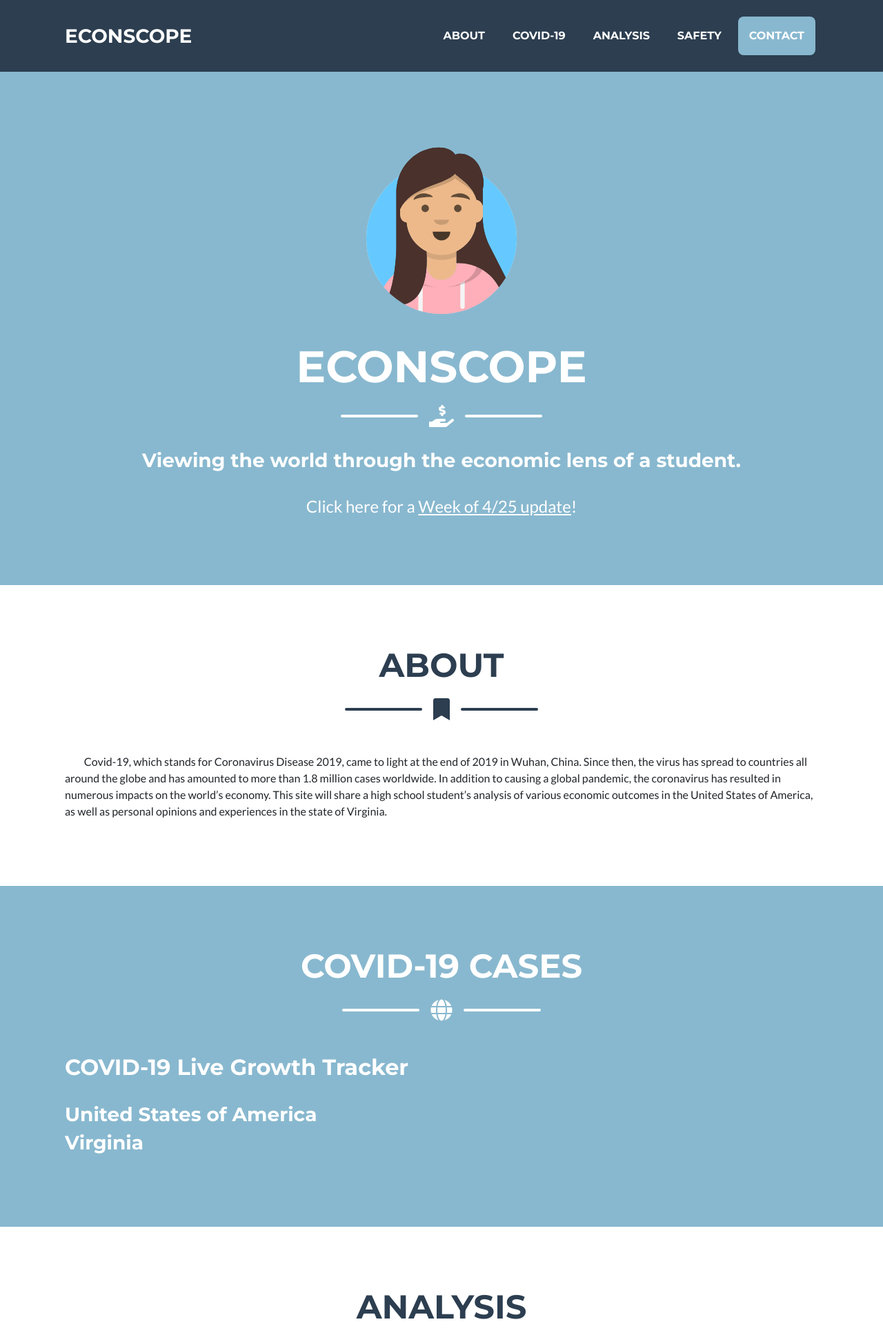
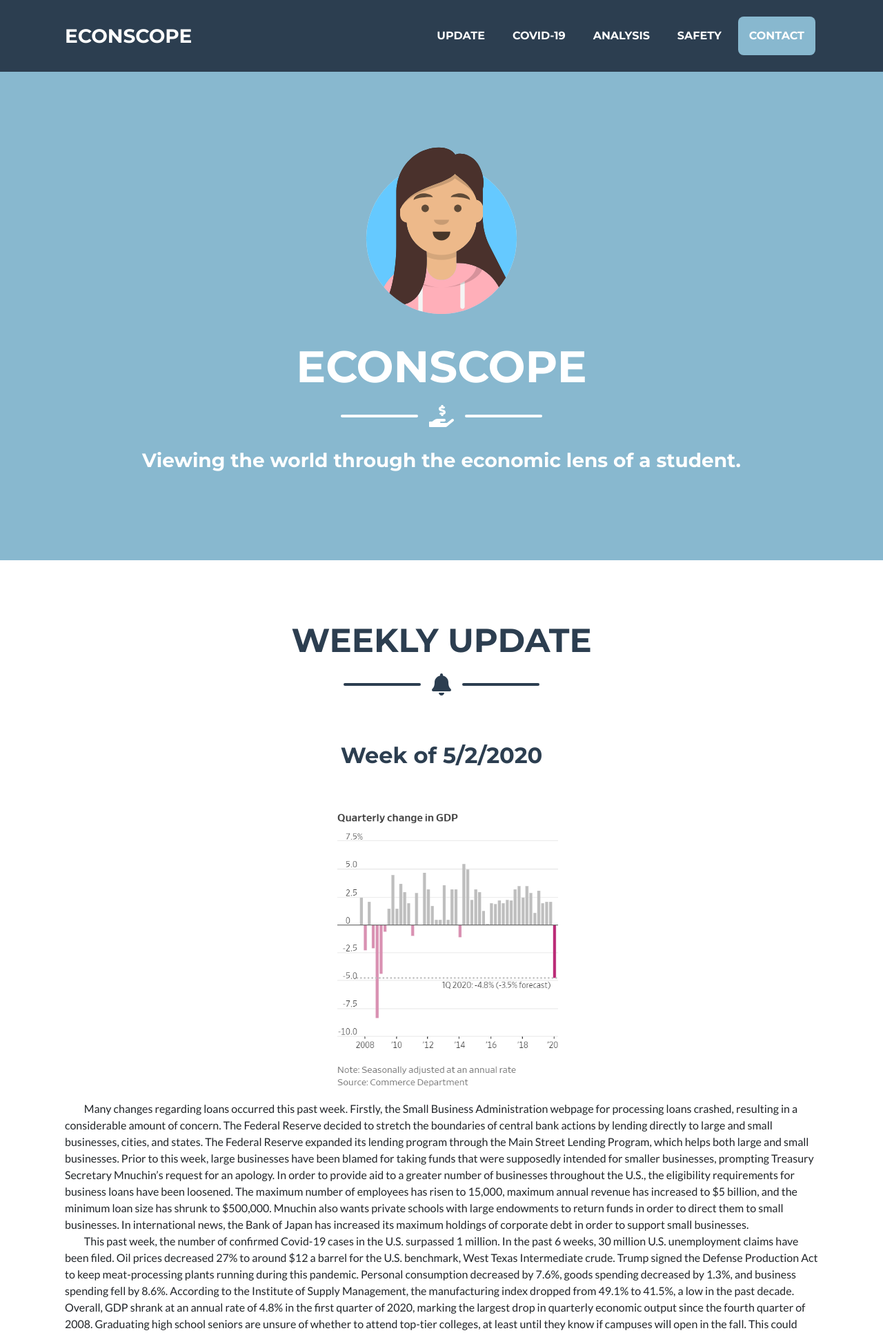
Before and after one commit to mzwu/econscope, a Flask app: page / in a window 1280 px wide. Shown: the top 1932 px of the page at 69% size. Run offline with Flask 2, Linux system fonts and the light colour scheme; some libraries are stand-ins or nearby versions.

Commit message:
update #1

```diff
--- a/econscope/templates/content/about.txt
+++ b/econscope/templates/content/about.txt
@@ -1 +1 @@
-&nbsp&nbsp&nbsp&nbsp&nbsp&nbsp&nbsp&nbsp	Covid-19, which stands for Coronavirus Disease 2019, came to light at the end of 2019 in Wuhan, China. Since then, the virus has spread to countries all around the globe and has amounted to more than 1.8 million cases worldwide. In addition to causing a global pandemic, the coronavirus has resulted in numerous impacts on the world’s economy. This site will share a high school student’s analysis of various economic outcomes in the United States of America, as well as personal opinions and experiences in the state of Virginia.
+&nbsp&nbsp&nbsp&nbsp&nbsp&nbsp&nbsp&nbsp	Covid-19, which stands for Coronavirus Disease 2019, came to light at the end of 2019 in Wuhan, China. Since then, the virus has spread to countries all around the globe and has amounted to more than 2.9 million cases worldwide. In addition to causing a global pandemic, the coronavirus has resulted in numerous impacts on the world’s economy. This site will share a high school student’s analysis of various economic outcomes in the United States of America, as well as personal opinions and experiences in the state of Virginia.
--- /dev/null
+++ b/econscope/templates/content/update05022020.txt
@@ -0,0 +1,15 @@
+<!-- Title Divider-->
+<div class="divider-custom">
+   <h2 class="text-center text-secondary mb-0">Week of 5/2/2020</h2>
+</div>
+<!-- Update Section Content-->
+   <div class="row">
+      <div class="col-lg-4 ml-auto"><p class="lead"> </p></div>
+   </div>
+   <a href="https://www.wsj.com/articles/first-quarter-gdp-us-growth-coronavirus-11588123665">
+      <img alt="Quarterly GDP" src="assets/img/updates/gdp0502.png"
+            width="350" height="420" align="middle" hspace="380" vspace="10">
+   </a>
+
+&nbsp&nbsp&nbsp&nbsp&nbsp&nbsp&nbsp&nbsp	Many changes regarding loans occurred this past week. Firstly, the Small Business Administration webpage for processing loans crashed, resulting in a considerable amount of concern. The Federal Reserve decided to stretch the boundaries of central bank actions by lending directly to large and small businesses, cities, and states. The Federal Reserve expanded its lending program through the Main Street Lending Program, which helps both large and small businesses. Prior to this week, large businesses have been blamed for taking funds that were supposedly intended for smaller businesses, prompting Treasury Secretary Mnuchin’s request for an apology. In order to provide aid to a greater number of businesses throughout the U.S., the eligibility requirements for business loans have been loosened. The maximum number of employees has risen to 15,000, maximum annual revenue has increased to $5 billion, and the minimum loan size has shrunk to $500,000. Mnuchin also wants private schools with large endowments to return funds in order to direct them to small businesses. In international news, the Bank of Japan has increased its maximum holdings of corporate debt in order to support small businesses.
+<br>&nbsp&nbsp&nbsp&nbsp&nbsp&nbsp&nbsp&nbsp	This past week, the number of confirmed Covid-19 cases in the U.S. surpassed 1 million. In the past 6 weeks, 30 million U.S. unemployment claims have been filed. Oil prices decreased 27% to around $12 a barrel for the U.S. benchmark, West Texas Intermediate crude. Trump signed the Defense Production Act to keep meat-processing plants running during this pandemic. Personal consumption decreased by 7.6%, goods spending decreased by 1.3%, and business spending fell by 8.6%. According to the Institute of Supply Management, the manufacturing index dropped from 49.1% to 41.5%, a low in the past decade. Overall, GDP shrank at an annual rate of 4.8% in the first quarter of 2020, marking the largest drop in quarterly economic output since the fourth quarter of 2008. Graduating high school seniors are unsure of whether to attend top-tier colleges, at least until they know if campuses will open in the fall. This could possibly indicate revenue drops for universities as well.
--- a/econscope/templates/home.html
+++ b/econscope/templates/home.html
@@ -11,8 +11,8 @@
         {% include "static/navigation.html" %}
         <!-- Masthead-->
         {% include "static/masthead.html" %}
-        <!-- About Section-->
-        {% include "static/about.html" %}
+        <!-- Update Section-->
+        {% include "static/weeklyupdate.html" %}
         <!-- Coronavirus Cases Graph-->
         {% include "static/cases.html" %}
         <!-- U.S. Economic Analysis-->
--- a/econscope/templates/static/masthead.html
+++ b/econscope/templates/static/masthead.html
@@ -12,35 +12,6 @@
         <h3>Viewing the world through the economic lens of a student.</h3>
         <br>
 
-        <style>
-        a:link {
-          color: white;
-          background-color: transparent;
-          text-decoration: none;
-        }
 
-        a:visited {
-          color: white;
-          background-color: transparent;
-          text-decoration: none;
-        }
-
-        a:hover {
-          color: blue;
-          background-color: transparent;
-          text-decoration: underline;
-        }
-
-        a:active {
-          color: blue;
-          background-color: transparent;
-          text-decoration: underline;
-        }
-        </style>
-
-
-        <p class="masthead-subheading font-weight-light mb-0">Click here for a
-            <u><a href="/weekly-update">Week of 4/25 update</a></u>!
-        </p>
     </div>
 </header>
--- a/econscope/templates/static/navigation.html
+++ b/econscope/templates/static/navigation.html
@@ -3,7 +3,7 @@
         <a class="navbar-brand js-scroll-trigger" href="#page-top">econScope</a><button class="navbar-toggler navbar-toggler-right text-uppercase font-weight-bold bg-primary text-white rounded" type="button" data-toggle="collapse" data-target="#navbarResponsive" aria-controls="navbarResponsive" aria-expanded="false" aria-label="Toggle navigation">Menu <i class="fas fa-bars"></i></button>
         <div class="collapse navbar-collapse" id="navbarResponsive">
             <ul class="navbar-nav ml-auto">
-                <li class="nav-item mx-0 mx-lg-1"><a class="nav-link py-3 px-0 px-lg-3 rounded js-scroll-trigger" href="#about">About</a></li>
+                <li class="nav-item mx-0 mx-lg-1"><a class="nav-link py-3 px-0 px-lg-3 rounded js-scroll-trigger" href="#update">Update</a></li>
                 <li class="nav-item mx-0 mx-lg-1"><a class="nav-link py-3 px-0 px-lg-3 rounded js-scroll-trigger" href="#covid">Covid-19</a></li>
                 <li class="nav-item mx-0 mx-lg-1"><a class="nav-link py-3 px-0 px-lg-3 rounded js-scroll-trigger" href="#analysis">Analysis</a></li>
                 <li class="nav-item mx-0 mx-lg-1"><a class="nav-link py-3 px-0 px-lg-3 rounded js-scroll-trigger" href="#safety">Safety</a></li>
--- a/econscope/templates/static/safety.html
+++ b/econscope/templates/static/safety.html
@@ -14,7 +14,7 @@
             <div class="col-lg-4 ml-auto"><p class="lead"> </p></div>
         </div>
         <h5>WHAT:</h5>
-        <p>Covid-19 is an infectious respiratory disease that is spread from person to person, caused primarily through respiratory droplets from coughing and sneezing. Symptoms range from mild to severe, commonly consisting of a fever, cough, and difficulty breathing. Some people with the infection are asymptomatic.</p>
+        <p>Covid-19 is an infectious respiratory disease that is spread from person to person, caused primarily through respiratory droplets from coughing and sneezing. Symptoms range from mild to severe, commonly consisting of a fever, cough, difficulty breathing, chills, shaking, muscle pain, headache, sore throat, and loss of taste or smell. Some people with the infection are asymptomatic.</p>
         <br>
         <h5>DO:</h5>
         <ul style="list-style-type:disc">
--- /dev/null
+++ b/econscope/templates/static/weeklyupdate.html
@@ -0,0 +1,51 @@
+<!-- Update Section-->
+<section class="page-section update" id="update">
+    <div class="container">
+        <!-- Update Section Heading-->
+        <h2 class="page-section-heading text-center text-uppercase text-secondary mb-0">Weekly Update</h2>
+        <!-- Icon Divider-->
+                <div class="divider-custom">
+                    <div class="divider-custom-line"></div>
+                    <div class="divider-custom-icon"><i class="fas fa-bell"></i></div>
+                    <div class="divider-custom-line"></div>
+                </div>
+        <!-- Update Section Content-->
+        <div class="row">
+            <div class="col-lg-4 ml-auto"><p class="lead"> </p></div>
+        </div>
+        {% include "content/update05022020.txt" %}
+
+        <style>
+        a:link {
+          color: blue;
+          background-color: transparent;
+          text-decoration: none;
+        }
+
+        a:visited {
+          color: purple;
+          background-color: transparent;
+          text-decoration: none;
+        }
+
+        a:hover {
+          color: blue;
+          background-color: transparent;
+          text-decoration: underline;
+        }
+
+        a:active {
+          color: blue;
+          background-color: transparent;
+          text-decoration: underline;
+        }
+        </style>
+
+        <br>
+        <br>
+
+        <h4 class="masthead-subheading text-center font-weight-light mb-0">Click here to see
+            <a href="/weekly-update">Weekly Update Archives</a>.
+        </h4>
+    </div>
+</section>
```
Also changed, not shown: econscope/templates/content/update04252020.txt (renamed from econscope/templates/content/update04262020.html, +2 -5 lines), econscope/templates/update.html (+4 -4 lines), econscope/assets/img/updates/gdp0502.png (added).
